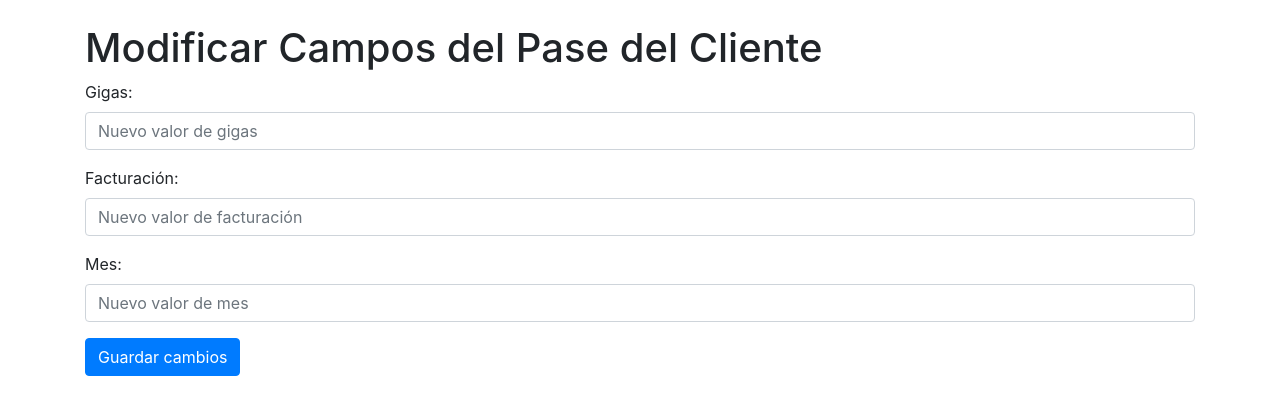
After one commit to Catedra-MANEDS/apple-api-rest, a Flask app: page /modificar_pase/1 in a window 1280 px wide. The commit adds this page. Shown: the top 415 px of the page. Run offline with Flask 3, Linux system fonts and the light colour scheme; some libraries are stand-ins or nearby versions.

Commit message:
Frontales web mejorados

```diff
--- a/app.py
+++ b/app.py
@@ -45,6 +45,7 @@ pass_generator_directory = os.path.join(app_directory, "..", "pass_generator")
 # Ruta completa al script auto_new_pass_generator.py
 path_auto_new_pass_generator = os.path.join(pass_generator_directory, "auto_new_pass_generator.py")
 path_auto_new_pass_regenerator=os.path.join(pass_generator_directory, "auto_pass_regenerator.py")
+path_auto_new_pass_fields_regenerator=os.path.join(pass_generator_directory, "auto_new_pass_fields_regenerator.py")
 
 
 def new_request_print():
@@ -117,6 +118,7 @@ def nuevo_cliente():
 
     return render_template('datos_almacenados.html')
 
+"""----------------------------------ENDPOINTS de CAMPAÑAS----------------------------------------"""
 # Ruta para mostrar las campañas y seleccionar una para modificar
 @app.route('/mostrar_campaña', methods=['GET', 'POST'])
 def mostrar_campaña():
@@ -240,6 +242,30 @@ def mostrar_clientes():
     # Obtener todos los datos de la tabla Clientes
     clientes = Clientes.query.all()
     return render_template('mostrar_clientes.html', clientes=clientes)
+
+@app.route('/modificar_pase/<int:cliente_id>', methods=['GET', 'POST'])
+def modificar_pase(cliente_id):
+    cliente = Clientes.query.get(cliente_id)
+    if request.method == 'POST':
+        cliente_id = request.form['cliente_id']
+        ruta_al_pase= cliente.ruta_directorio_pass
+        gigas = request.form['gigas']
+        facturacion = request.form['facturacion']
+        mes = request.form['mes']
+
+        #Llamamos al script que actualiza el pase
+        result = subprocess.run(['python3', path_auto_new_pass_fields_regenerator, cliente.nombre, str(cliente.campaign_id),gigas, facturacion, mes, ruta_al_pase])
+
+        # Si es 0 el proceso se completó con exito, se creo el nuevo pase del cliente
+        if result.returncode == 0:
+            print("\nPase actualizado con exito, REFRESQUE EL PASE!!!\n")
+        else:
+            print("\nError al actualizar el pase!\n")
+
+        # Redirigir a la página de mostrar campañas
+        return redirect('/mostrar_clientes')
+
+    return render_template('modifcar_pase_del_cliente.html',cliente=cliente)
 
 @app.route('/nueva_campaña', methods=['GET', 'POST'])
 def nueva_campaña():
@@ -493,18 +519,9 @@ def register_device(deviceLibraryIdentifier, passTypeIdentifier, serialNumber):
         return Response(status=201, mimetype='application/json')
 
     elif request.method == 'DELETE':
+        #Eliminamos el pase de las tablas de registro para los servidores de Apple
         filas_register = Registrations.query.filter_by(devicelibraryidentifier=deviceLibraryIdentifier, passtypeidentifier=passTypeIdentifier,serialnumber=serialNumber).all()
-        # if filas_register:
-        #     for fila in filas_register:
-        #         #print(fila) --> solo muestra el nº de fila donde se encuentra, pero no los valores como tal
-        #         #Eso ya se comprueba en la propia query
-        #         #print(fila[0]) NO FUNCIONA
-        #         db.session.delete(fila)
         filas_devices = Devices.query.filter_by(devicelibraryidentifier=deviceLibraryIdentifier).all()
-        # if filas_devices:
-        #     for fila in filas_devices:
-        #         db.session.delete(fila)
-        # db.session.commit()
         if filas_devices and filas_register:
             try:
                 for fila in filas_register:
@@ -519,6 +536,25 @@ def register_device(deviceLibraryIdentifier, passTypeIdentifier, serialNumber):
                 print("Error:", str(exception))
         else:
             print("No data to delete.\n")
+
+        #Eliminamos los registros del cliente y de su pase de las tablas de gestion clientes y pases
+        try:
+            #Obtenemos la ruta al pkpass actualizado para el passID y serialNumber recibidos
+            pass_to_delete = Passes.query.filter_by(serialnumber=serialNumber, passtypeidentifier=passTypeIdentifier).one()
+            if not pass_to_delete:
+                raise FileNotFoundError("El archivo no existe.")
+            nombre_cliente = os.path.splitext(pass_to_delete.pkpass_name)[0]
+            cliente_to_delete = Clientes.query.filter_by(nombre=nombre_cliente).one()
+            try:
+                db.session.delete(pass_to_delete)
+                db.session.delete(cliente_to_delete)
+                db.session.commit()
+            except Exception as exception:
+                db.session.rollback()  # Revierte la transacción en caso de error
+                print("Error:", str(exception))
+        except ValueError as e:
+            print(f"Error: no se encontró el dato en la base de datos. \nDetalles del error: {e}")
+
         end_request_print()
         return Response(status=200, mimetype='application/json')
 
--- /dev/null
+++ b/templates/modifcar_pase_del_cliente.html
@@ -0,0 +1,31 @@
+<!DOCTYPE html>
+<html>
+<head>
+    <title>Modificar Pase</title>
+    <link rel="stylesheet" href="https://maxcdn.bootstrapcdn.com/bootstrap/4.5.2/css/bootstrap.min.css">
+</head>
+<body>
+    <div class="container mt-4">
+        <h1>Modificar Campos del Pase del Cliente</h1>
+        <form method="POST">
+            <div class="form-group">
+                <label for="gigas">Gigas:</label>
+                <input type="text" class="form-control" name="gigas" placeholder="Nuevo valor de gigas">
+            </div>
+
+            <div class="form-group">
+                <label for="facturacion">Facturación:</label>
+                <input type="text" class="form-control" name="facturacion" placeholder="Nuevo valor de facturación">
+            </div>
+
+            <div class="form-group">
+                <label for="mes">Mes:</label>
+                <input type="text" class="form-control" name="mes" placeholder="Nuevo valor de mes">
+            </div>
+
+            <input type="hidden" name="cliente_id" value="{{ cliente_id }}">
+            <button type="submit" class="btn btn-primary">Guardar cambios</button>
+        </form>
+    </div>
+</body>
+</html>
--- a/templates/modificar_campaign_message.html
+++ b/templates/modificar_campaign_message.html
@@ -7,7 +7,7 @@
 </head>
 <body>
     <div class="container mt-4">
-        <h1>Modificar Campaña - Mensaje</h1>
+        <h1>Modificar Mensaje de la Campaña ---- {{campaign.campaign_title }}</h1>
         <form method="post">
             <div class="form-group">
                 <label for="message">Nuevo Mensaje:</label>
--- a/templates/mostrar_campañas.html
+++ b/templates/mostrar_campañas.html
@@ -48,6 +48,9 @@
                 {% endfor %}
             </tbody>
         </table>
+        <form method="get" action="/nueva_campaña" class="text-center">
+            <button type="submit" class="btn btn-secondary btn-lg">Crear una nueva campaña</button>
+        </form>
     </div>
 </body>
 </html>
```
Also changed, not shown: rutas_api.txt (added, +13 -0 lines), templates/mostrar_clientes.html (+14 -3 lines), templates/seleccionar_tabla_campañas.html (added, +27 -0 lines).
